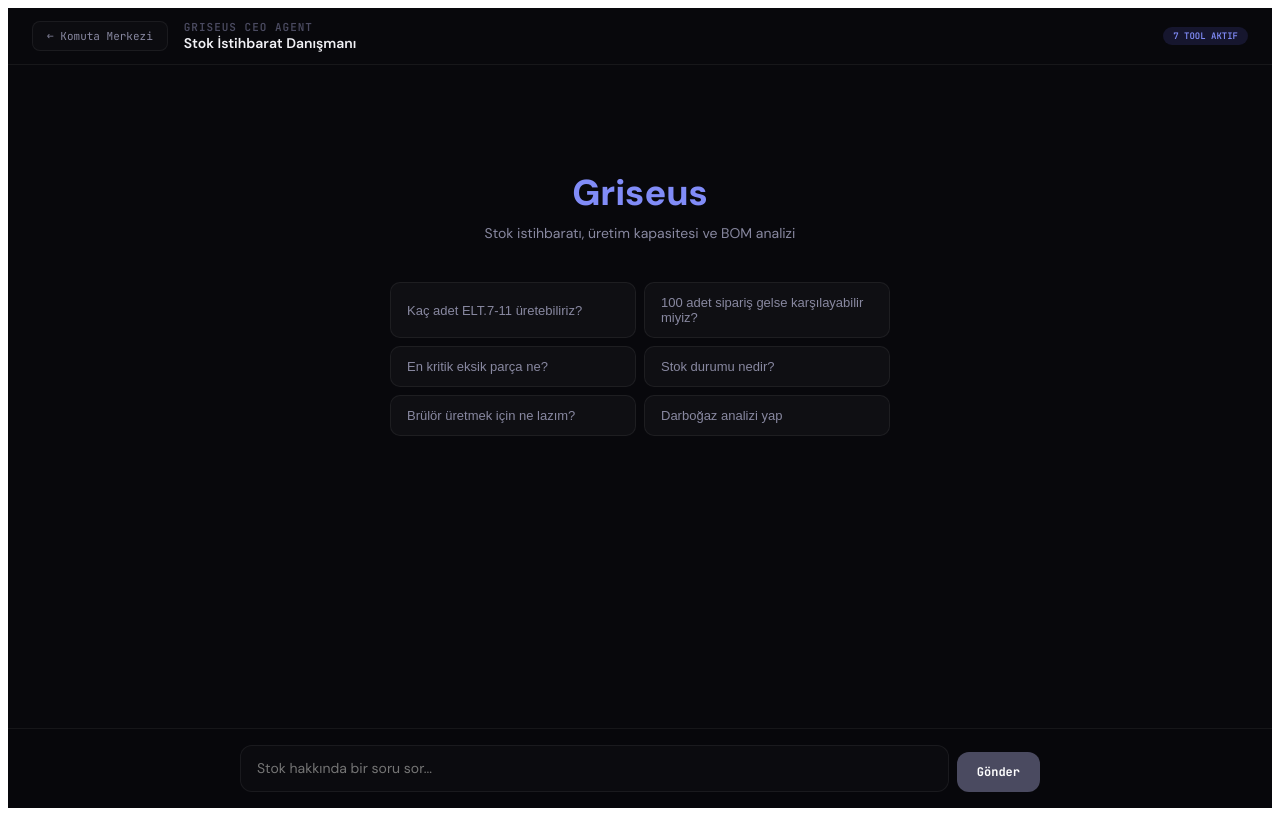
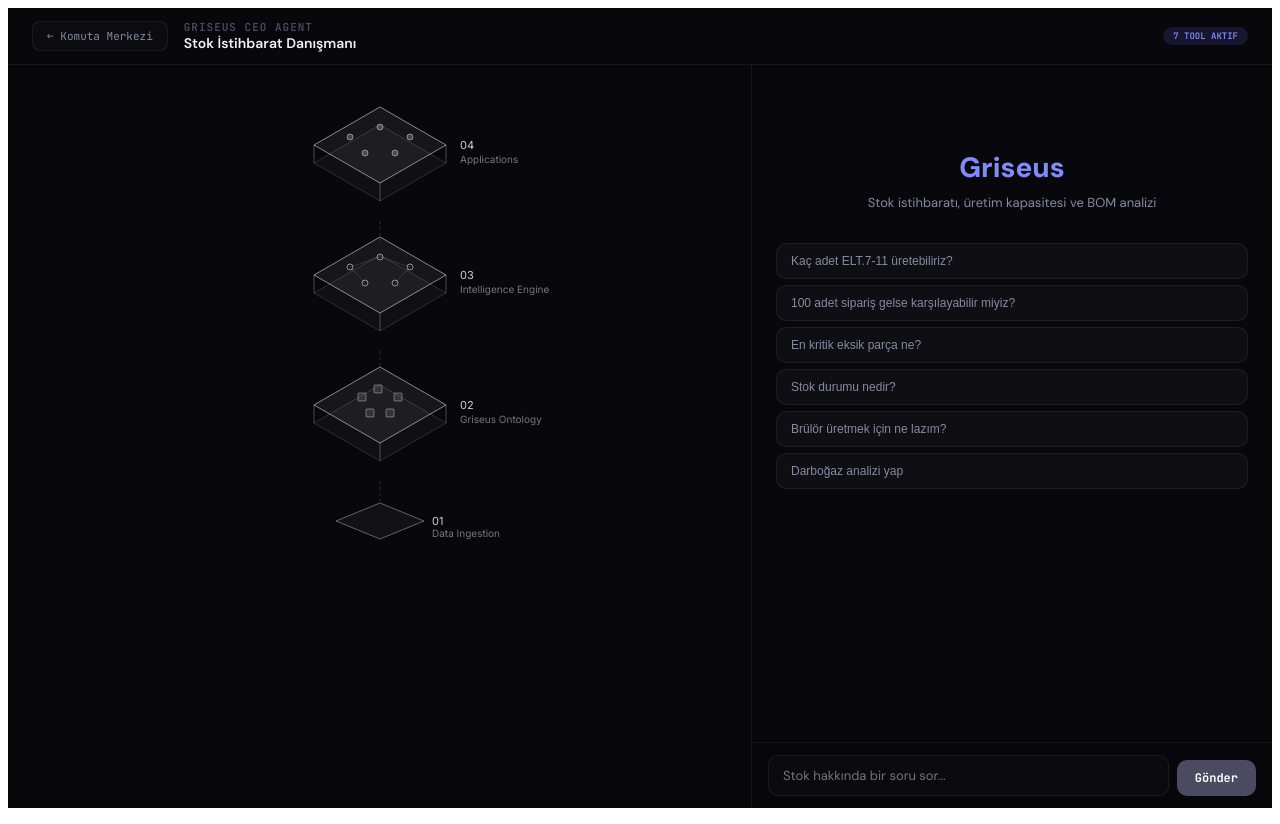
Before and after one commit to GriseusAi/Griseus, a React (Vite) app in the folder client/: page /engine in a window 1280 px wide. Built offline with nearby package versions, Linux system fonts and the light colour scheme; a web font is replaced by a local one.

Commit message:
feat: restore IsometricLayers component and add split layout to engine page
Left side shows 4-layer isometric visualization, right side shows AI chat panel.

Co-Authored-By: Claude Opus 4.6 (1M context) <noreply@anthropic.com>

```diff
--- /dev/null
+++ b/client/src/components/IsometricLayers.jsx
@@ -0,0 +1,86 @@
+export default function IsometricLayers({ className = "", style = {} }) {
+  return (
+    <div
+      className={className}
+      style={{
+        background: "#08080c",
+        borderRadius: 12,
+        padding: "32px 24px",
+        fontFamily: "var(--font-sans)",
+        display: "flex",
+        flexDirection: "column",
+        alignItems: "center",
+        ...style,
+      }}
+    >
+      <svg width="420" height="480" viewBox="0 0 420 480" xmlns="http://www.w3.org/2000/svg">
+
+        {/* Layer 04 - Applications */}
+        <g transform="translate(210, 80)">
+          <polygon points="0,-38 66,0 0,38 -66,0" fill="rgba(255,255,255,0.06)" stroke="rgba(255,255,255,0.5)" strokeWidth="1" />
+          <line x1="-66" y1="0" x2="-66" y2="18" stroke="rgba(255,255,255,0.25)" strokeWidth="1" />
+          <line x1="66" y1="0" x2="66" y2="18" stroke="rgba(255,255,255,0.25)" strokeWidth="1" />
+          <line x1="0" y1="38" x2="0" y2="56" stroke="rgba(255,255,255,0.25)" strokeWidth="1" />
+          <polygon points="0,56 66,18 0,-20 -66,18" fill="rgba(255,255,255,0.03)" stroke="rgba(255,255,255,0.18)" strokeWidth="0.8" />
+          <text x="80" y="4" fontSize="11" fill="rgba(255,255,255,0.8)" fontFamily="var(--font-sans)">04</text>
+          <text x="80" y="18" fontSize="10" fill="rgba(255,255,255,0.45)" fontFamily="var(--font-sans)">Applications</text>
+          <circle cx="-30" cy="-8" r="3" fill="rgba(255,255,255,0.2)" stroke="rgba(255,255,255,0.55)" strokeWidth="0.8" />
+          <circle cx="0" cy="-18" r="3" fill="rgba(255,255,255,0.2)" stroke="rgba(255,255,255,0.55)" strokeWidth="0.8" />
+          <circle cx="30" cy="-8" r="3" fill="rgba(255,255,255,0.2)" stroke="rgba(255,255,255,0.55)" strokeWidth="0.8" />
+          <circle cx="-15" cy="8" r="3" fill="rgba(255,255,255,0.2)" stroke="rgba(255,255,255,0.55)" strokeWidth="0.8" />
+          <circle cx="15" cy="8" r="3" fill="rgba(255,255,255,0.2)" stroke="rgba(255,255,255,0.55)" strokeWidth="0.8" />
+        </g>
+
+        <line x1="210" y1="156" x2="210" y2="176" stroke="rgba(255,255,255,0.2)" strokeWidth="0.8" strokeDasharray="3,3" />
+
+        {/* Layer 03 - Intelligence Engine */}
+        <g transform="translate(210, 210)">
+          <polygon points="0,-38 66,0 0,38 -66,0" fill="rgba(255,255,255,0.06)" stroke="rgba(255,255,255,0.5)" strokeWidth="1" />
+          <line x1="-66" y1="0" x2="-66" y2="18" stroke="rgba(255,255,255,0.25)" strokeWidth="1" />
+          <line x1="66" y1="0" x2="66" y2="18" stroke="rgba(255,255,255,0.25)" strokeWidth="1" />
+          <line x1="0" y1="38" x2="0" y2="56" stroke="rgba(255,255,255,0.25)" strokeWidth="1" />
+          <polygon points="0,56 66,18 0,-20 -66,18" fill="rgba(255,255,255,0.03)" stroke="rgba(255,255,255,0.18)" strokeWidth="0.8" />
+          <text x="80" y="4" fontSize="11" fill="rgba(255,255,255,0.8)" fontFamily="var(--font-sans)">03</text>
+          <text x="80" y="18" fontSize="10" fill="rgba(255,255,255,0.45)" fontFamily="var(--font-sans)">Intelligence Engine</text>
+          <circle cx="-30" cy="-8" r="3" fill="none" stroke="rgba(255,255,255,0.5)" strokeWidth="1" />
+          <circle cx="0" cy="-18" r="3" fill="none" stroke="rgba(255,255,255,0.5)" strokeWidth="1" />
+          <circle cx="30" cy="-8" r="3" fill="none" stroke="rgba(255,255,255,0.5)" strokeWidth="1" />
+          <circle cx="-15" cy="8" r="3" fill="none" stroke="rgba(255,255,255,0.5)" strokeWidth="1" />
+          <circle cx="15" cy="8" r="3" fill="none" stroke="rgba(255,255,255,0.5)" strokeWidth="1" />
+          <line x1="-30" y1="-8" x2="0" y2="-18" stroke="rgba(255,255,255,0.2)" strokeWidth="0.6" />
+          <line x1="0" y1="-18" x2="30" y2="-8" stroke="rgba(255,255,255,0.2)" strokeWidth="0.6" />
+          <line x1="-30" y1="-8" x2="-15" y2="8" stroke="rgba(255,255,255,0.2)" strokeWidth="0.6" />
+          <line x1="30" y1="-8" x2="15" y2="8" stroke="rgba(255,255,255,0.2)" strokeWidth="0.6" />
+        </g>
+
+        <line x1="210" y1="286" x2="210" y2="306" stroke="rgba(255,255,255,0.2)" strokeWidth="0.8" strokeDasharray="3,3" />
+
+        {/* Layer 02 - Griseus Ontology */}
+        <g transform="translate(210, 340)">
+          <polygon points="0,-38 66,0 0,38 -66,0" fill="rgba(255,255,255,0.06)" stroke="rgba(255,255,255,0.5)" strokeWidth="1" />
+          <line x1="-66" y1="0" x2="-66" y2="18" stroke="rgba(255,255,255,0.25)" strokeWidth="1" />
+          <line x1="66" y1="0" x2="66" y2="18" stroke="rgba(255,255,255,0.25)" strokeWidth="1" />
+          <line x1="0" y1="38" x2="0" y2="56" stroke="rgba(255,255,255,0.25)" strokeWidth="1" />
+          <polygon points="0,56 66,18 0,-20 -66,18" fill="rgba(255,255,255,0.03)" stroke="rgba(255,255,255,0.18)" strokeWidth="0.8" />
+          <text x="80" y="4" fontSize="11" fill="rgba(255,255,255,0.8)" fontFamily="var(--font-sans)">02</text>
+          <text x="80" y="18" fontSize="10" fill="rgba(255,255,255,0.45)" fontFamily="var(--font-sans)">Griseus Ontology</text>
+          <rect x="-22" y="-12" width="8" height="8" rx="1" fill="rgba(255,255,255,0.1)" stroke="rgba(255,255,255,0.45)" strokeWidth="0.8" />
+          <rect x="-6" y="-20" width="8" height="8" rx="1" fill="rgba(255,255,255,0.1)" stroke="rgba(255,255,255,0.45)" strokeWidth="0.8" />
+          <rect x="14" y="-12" width="8" height="8" rx="1" fill="rgba(255,255,255,0.1)" stroke="rgba(255,255,255,0.45)" strokeWidth="0.8" />
+          <rect x="-14" y="4" width="8" height="8" rx="1" fill="rgba(255,255,255,0.1)" stroke="rgba(255,255,255,0.45)" strokeWidth="0.8" />
+          <rect x="6" y="4" width="8" height="8" rx="1" fill="rgba(255,255,255,0.1)" stroke="rgba(255,255,255,0.45)" strokeWidth="0.8" />
+        </g>
+
+        <line x1="210" y1="416" x2="210" y2="436" stroke="rgba(255,255,255,0.2)" strokeWidth="0.8" strokeDasharray="3,3" />
+
+        {/* Layer 01 - Data Ingestion */}
+        <g transform="translate(210, 456)">
+          <polygon points="0,-18 44,0 0,18 -44,0" fill="rgba(255,255,255,0.04)" stroke="rgba(255,255,255,0.35)" strokeWidth="1" />
+          <text x="52" y="4" fontSize="11" fill="rgba(255,255,255,0.8)" fontFamily="var(--font-sans)">01</text>
+          <text x="52" y="16" fontSize="10" fill="rgba(255,255,255,0.45)" fontFamily="var(--font-sans)">Data Ingestion</text>
+        </g>
+
+      </svg>
+    </div>
+  );
+}
--- a/client/src/pages/engine.tsx
+++ b/client/src/pages/engine.tsx
@@ -1,5 +1,6 @@
 import { useState, useRef, useEffect, useCallback } from "react";
 import { useLocation } from "wouter";
+import IsometricLayers from "../components/IsometricLayers";
 
 /* ── Palette ── */
 const C = {
@@ -112,26 +113,33 @@ export default function EnginePage() {
         </div>
       </div>
 
-      {/* ── Chat Area ── */}
-      <div ref={scrollRef} style={{
-        flex: 1, overflowY: "auto", padding: "24px",
-        maxWidth: 800, width: "100%", margin: "0 auto",
-      }}>
+      {/* ── MAIN: Layers + Chat ── */}
+      <div style={{ flex: 1, display: "grid", gridTemplateColumns: "1fr 520px", overflow: "hidden" }}>
+
+        {/* ── LEFT: Isometric Layers ── */}
+        <div style={{ display: "flex", alignItems: "center", justifyContent: "center", overflow: "hidden", borderRight: `1px solid ${C.border}` }}>
+          <IsometricLayers style={{ width: "100%", height: "100%", borderRadius: 0 }} />
+        </div>
+
+        {/* ── RIGHT: Chat ── */}
+        <div style={{ display: "flex", flexDirection: "column", height: "100%" }}>
+          {/* Chat Area */}
+          <div ref={scrollRef} style={{ flex: 1, overflowY: "auto", padding: "24px" }}>
             {/* Welcome state */}
             {messages.length === 0 && (
-          <div style={{ textAlign: "center", marginTop: 80 }}>
-            <div style={{ fontSize: 36, fontWeight: 800, marginBottom: 8, color: C.accent }}>
+              <div style={{ textAlign: "center", marginTop: 60 }}>
+                <div style={{ fontSize: 28, fontWeight: 800, marginBottom: 8, color: C.accent }}>
                   Griseus
                 </div>
-            <div style={{ fontSize: 14, color: C.mid, marginBottom: 40 }}>
+                <div style={{ fontSize: 13, color: C.mid, marginBottom: 32 }}>
                   Stok istihbaratı, üretim kapasitesi ve BOM analizi
                 </div>
-            <div style={{ display: "grid", gridTemplateColumns: "1fr 1fr", gap: 8, maxWidth: 500, margin: "0 auto" }}>
+                <div style={{ display: "flex", flexDirection: "column", gap: 6 }}>
                   {SUGGESTIONS.map(s => (
                     <button key={s} onClick={() => sendMessage(s)} style={{
-                  padding: "12px 16px", borderRadius: 10, textAlign: "left",
+                      padding: "10px 14px", borderRadius: 10, textAlign: "left",
                       background: C.card, border: `1px solid ${C.border}`,
-                  color: C.mid, fontSize: 13, cursor: "pointer",
+                      color: C.mid, fontSize: 12, cursor: "pointer",
                       transition: "all 0.15s",
                     }}
                       onMouseEnter={e => { e.currentTarget.style.borderColor = C.accent; e.currentTarget.style.color = C.white; }}
@@ -147,28 +155,28 @@ export default function EnginePage() {
             {/* Messages */}
             {messages.map((m, i) => (
               <div key={i} style={{
-            marginBottom: 20,
+                marginBottom: 16,
                 display: "flex", flexDirection: "column",
                 alignItems: m.role === "user" ? "flex-end" : "flex-start",
               }}>
                 <div style={{
-              maxWidth: "85%", padding: "14px 18px", borderRadius: 14,
+                  maxWidth: "90%", padding: "12px 16px", borderRadius: 14,
                   background: m.role === "user" ? C.accentDim : C.card,
                   border: `1px solid ${m.role === "user" ? C.borderActive : C.border}`,
                 }}>
                   {m.role === "assistant" ? (
                     <div
-                  style={{ fontSize: 14, lineHeight: 1.7, color: C.white, whiteSpace: "pre-wrap" }}
+                      style={{ fontSize: 13, lineHeight: 1.7, color: C.white, whiteSpace: "pre-wrap" }}
                       dangerouslySetInnerHTML={{
                         __html: m.content
                           .replace(/\*\*(.*?)\*\*/g, '<strong>$1</strong>')
-                      .replace(/## (.*)/g, '<h3 style="margin: 12px 0 6px; font-size: 15px; font-weight: 700;">$1</h3>')
-                      .replace(/### (.*)/g, '<h4 style="margin: 8px 0 4px; font-size: 14px; font-weight: 600;">$1</h4>')
+                          .replace(/## (.*)/g, '<h3 style="margin: 12px 0 6px; font-size: 14px; font-weight: 700;">$1</h3>')
+                          .replace(/### (.*)/g, '<h4 style="margin: 8px 0 4px; font-size: 13px; font-weight: 600;">$1</h4>')
                           .replace(/^- (.*)/gm, '<div style="padding-left: 12px;">• $1</div>')
                       }}
                     />
                   ) : (
-                <div style={{ fontSize: 14, color: C.white }}>{m.content}</div>
+                    <div style={{ fontSize: 13, color: C.white }}>{m.content}</div>
                   )}
                 </div>
                 {m.tools && m.tools.length > 0 && (
@@ -188,7 +196,7 @@ export default function EnginePage() {
 
             {/* Loading indicator */}
             {loading && (
-          <div style={{ display: "flex", alignItems: "center", gap: 8, marginBottom: 20 }}>
+              <div style={{ display: "flex", alignItems: "center", gap: 8, marginBottom: 16 }}>
                 <div style={{
                   width: 8, height: 8, borderRadius: "50%", background: C.accent,
                   animation: "pulse 1s infinite",
@@ -208,15 +216,12 @@ export default function EnginePage() {
             )}
           </div>
 
-      {/* ── Input Bar ── */}
+          {/* Input Bar */}
           <div style={{
-        padding: "16px 24px", borderTop: `1px solid ${C.border}`,
+            padding: "12px 16px", borderTop: `1px solid ${C.border}`,
             background: "rgba(8,8,12,0.95)", backdropFilter: "blur(12px)",
           }}>
-        <div style={{
-          maxWidth: 800, margin: "0 auto",
-          display: "flex", gap: 8, alignItems: "flex-end",
-        }}>
+            <div style={{ display: "flex", gap: 8, alignItems: "flex-end" }}>
               <textarea
                 ref={inputRef}
                 value={input}
@@ -225,9 +230,9 @@ export default function EnginePage() {
                 placeholder="Stok hakkında bir soru sor..."
                 rows={1}
                 style={{
-              flex: 1, padding: "12px 16px", borderRadius: 12,
+                  flex: 1, padding: "10px 14px", borderRadius: 10,
                   background: C.surface, border: `1px solid ${C.border}`,
-              color: C.white, fontSize: 14, fontFamily: sans,
+                  color: C.white, fontSize: 13, fontFamily: sans,
                   outline: "none", resize: "none", lineHeight: 1.5,
                 }}
                 onFocus={e => { e.target.style.borderColor = C.accent; }}
@@ -237,7 +242,7 @@ export default function EnginePage() {
                 onClick={() => sendMessage(input)}
                 disabled={loading || !input.trim()}
                 style={{
-              padding: "12px 20px", borderRadius: 12, border: "none",
+                  padding: "10px 18px", borderRadius: 10, border: "none",
                   background: input.trim() ? C.accent : C.dim,
                   color: "#fff", fontFamily: mono, fontSize: 12, fontWeight: 700,
                   cursor: input.trim() ? "pointer" : "default",
@@ -248,6 +253,8 @@ export default function EnginePage() {
               </button>
             </div>
           </div>
+        </div>
+      </div>
 
       <style>{`@keyframes pulse { 0%,100%{opacity:1} 50%{opacity:0.3} }`}</style>
     </div>
```
Lines whose indentation alone changed are shown as unchanged.
